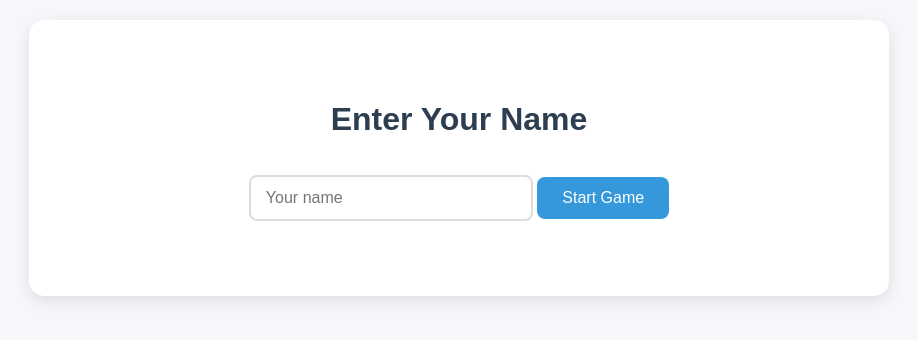
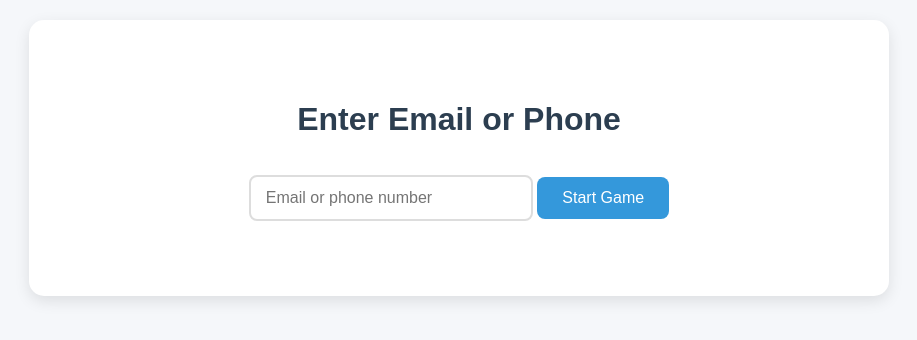
Before and after one commit to kattappanabazar/lucky-wheel, a website: page index.html in a window 1280 px wide. Shown: the whole page, without its empty margins (181-1098 px from the left). Drawn offline with Linux system fonts and the light colour scheme.

Commit message:
Update index.html

```diff
--- a/index.html
+++ b/index.html
@@ -9,8 +9,8 @@
 <body>
   <div class="container">
     <div id="name-entry" class="name-entry">
-      <h1>Enter Your Name</h1>
-      <input type="text" id="player-name" placeholder="Your name" maxlength="20">
+      <h1>Enter Email or Phone</h1>
+      <input type="text" id="player-contact" placeholder="Email or phone number" maxlength="50">
       <button id="start-game">Start Game</button>
     </div>
 
```
